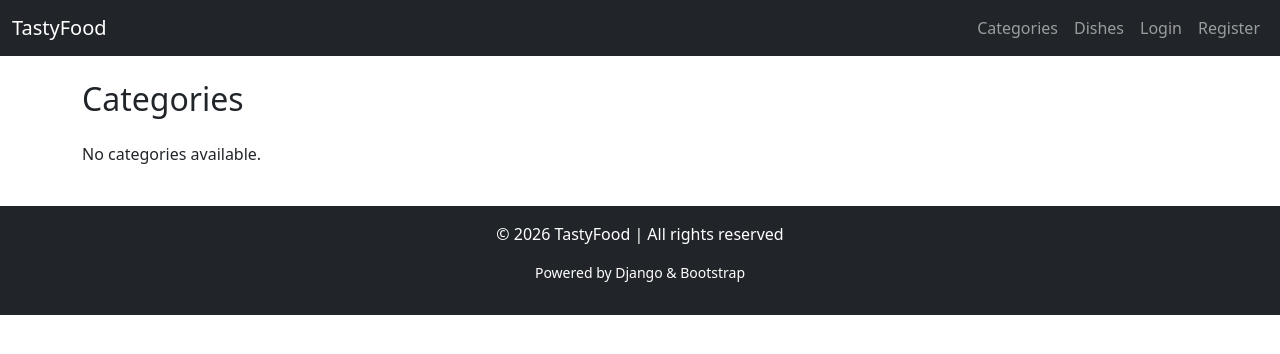
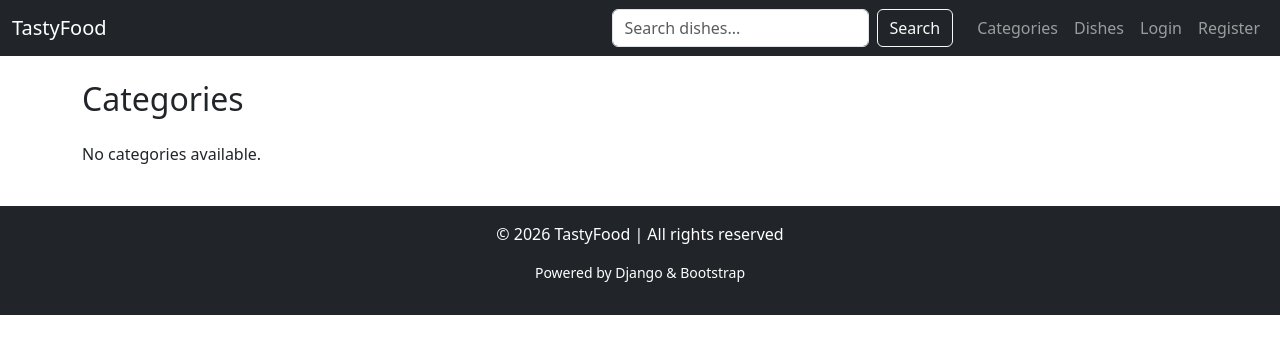
Before and after one commit to 3883IZ/restaurant-kitchen-service, a Django app: page /categories/ in a window 1280 px wide. Shown: the top 354 px of the page. Run offline with Django 5.2, Linux system fonts and the light colour scheme; data that the repository does not hold is empty.

Commit message:
Enable global search, open categories for all users

```diff
--- a/kitchen/views.py
+++ b/kitchen/views.py
@@ -1,13 +1,12 @@
 from django.shortcuts import render, get_object_or_404, redirect
 from django.core.paginator import Paginator
 from django.views.generic import ListView
-from django.contrib.auth.decorators import login_required
 from django.contrib.auth import login, logout
 from .models import Category, Dish
 from .forms import CustomUserCreationForm
 
 
-# 🔹 Головна сторінка тепер доступна всім
+# 🔹 Головна сторінка доступна всім
 def dish_list(request):
     query = request.GET.get("q")
     dishes = Dish.objects.all()
@@ -26,7 +25,7 @@ def dish_list(request):
     )
 
 
-@login_required
+# 🔹 Категорії теж доступні всім
 def category_dishes(request, pk):
     category = get_object_or_404(Category, pk=pk)
     query = request.GET.get("q")
@@ -40,7 +39,7 @@ def category_dishes(request, pk):
 
     return render(
         request,
-        "kitchen/category_dishes.html",   # 🔹 окремий шаблон
+        "kitchen/category_dishes.html",
         {"category": category, "page_obj": page_obj, "query": query},
     )
 
--- a/templates/kitchen/base.html
+++ b/templates/kitchen/base.html
@@ -14,7 +14,13 @@
                 <span class="navbar-toggler-icon"></span>
             </button>
             <div class="collapse navbar-collapse" id="navbarNav">
-                <ul class="navbar-nav ms-auto">
+                <!-- 🔹 Глобальний пошук -->
+                <form method="get" action="{% url 'dish_list' %}" class="d-flex ms-auto me-3">
+                    <input type="text" name="q" value="{{ query }}" class="form-control me-2" placeholder="Search dishes...">
+                    <button type="submit" class="btn btn-outline-light">Search</button>
+                </form>
+
+                <ul class="navbar-nav">
                     <li class="nav-item">
                         <a class="nav-link" href="{% url 'category_list' %}">Categories</a>
                     </li>
```
